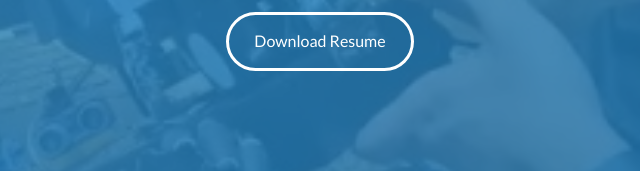
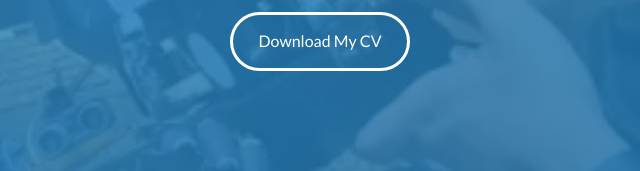
Before and after one commit to hqsuoamra/portfolio, a website: page index.html in a window 1280 px wide. Shown: the part 438-609 px from the top of the page, 320-960 px from the left. Drawn offline with nearby package versions, Linux system fonts and the light colour scheme.

Commit message:
Updated CV

```diff
--- a/index.html
+++ b/index.html
@@ -50,7 +50,7 @@
         <div id="lead-content">
             <h1>Husam Suoamra</h1>
             <h2></h2>
-            <a href="https://drive.google.com/file/d/1f_ijfVh-QwqVfYMMyZP1uJdK6PkDodNu/view?usp=sharing" class="btn-rounded-white" target="_blank">Download Resume</a>
+            <a href="https://drive.google.com/file/d/1f_ijfVh-QwqVfYMMyZP1uJdK6PkDodNu/view?usp=sharing" class="btn-rounded-white" target="_blank">Download My CV</a>
 
         </div>
         <!-- End #lead-content -->
```
